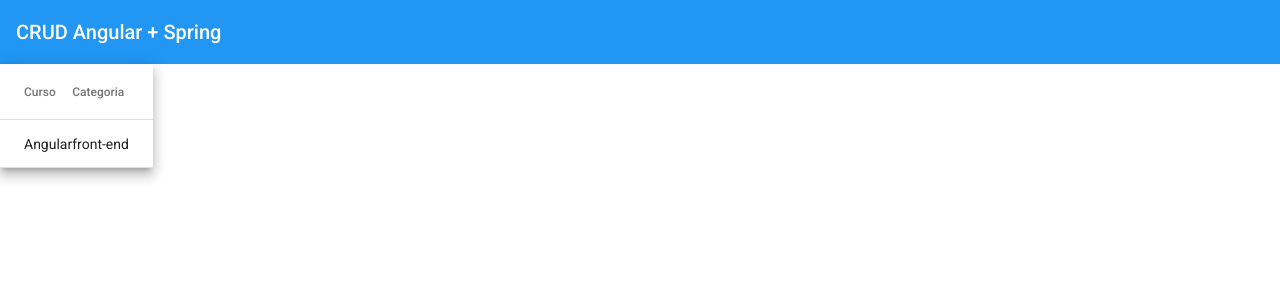
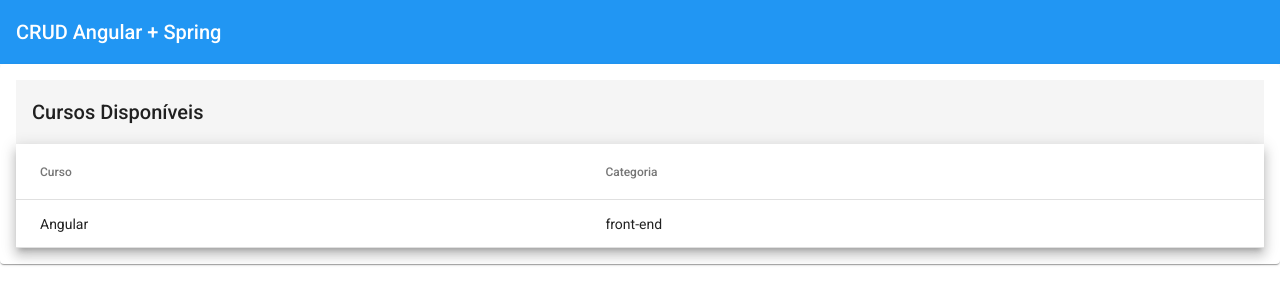
Before and after one commit to domicphp008/curso-angular-spring, an Angular app: page /courses in a window 1280 px wide. Shown: the top 304 px of the page. Built offline with nearby package versions, Linux system fonts and the light colour scheme.

Commit message:
CSS of the Table material and creating a module

```diff
--- a/src/app/courses/courses.module.ts
+++ b/src/app/courses/courses.module.ts
@@ -1,9 +1,10 @@
 import { CommonModule } from '@angular/common';
 import { NgModule } from '@angular/core';
-import { MatTableModule } from '@angular/material/table';
 
+import { AppMaterialModule } from './../shared/app-material/app-material.module';
 import { CoursesRoutingModule } from './courses-routing.module';
 import { CoursesComponent } from './courses/courses.component';
+
 
 @NgModule({
   declarations: [
@@ -12,7 +13,7 @@
   imports: [
     CommonModule,
     CoursesRoutingModule,
-    MatTableModule
+    AppMaterialModule
   ]
 })
 export class CoursesModule { }
--- a/src/app/courses/courses/courses.component.html
+++ b/src/app/courses/courses/courses.component.html
@@ -1,3 +1,7 @@
+<mat-card>
+
+  <mat-toolbar col= "primary">Cursos Disponíveis</mat-toolbar>
+
 <table mat-table [dataSource]="courses" class="mat-elevation-z8">
 
   <!-- Name Column -->
@@ -15,3 +19,5 @@
   <tr mat-header-row *matHeaderRowDef="displayedColumns"></tr>
   <tr mat-row *matRowDef="let row; columns: displayedColumns;"></tr>
 </table>
+
+</mat-card>
--- a/src/app/courses/courses/courses.component.scss
+++ b/src/app/courses/courses/courses.component.scss
@@ -0,0 +1,3 @@
+table {
+    width: 100%;
+  }
```
Also changed, not shown: src/app/shared/app-material/app-material.module.ts (added, +14 -0 lines).
